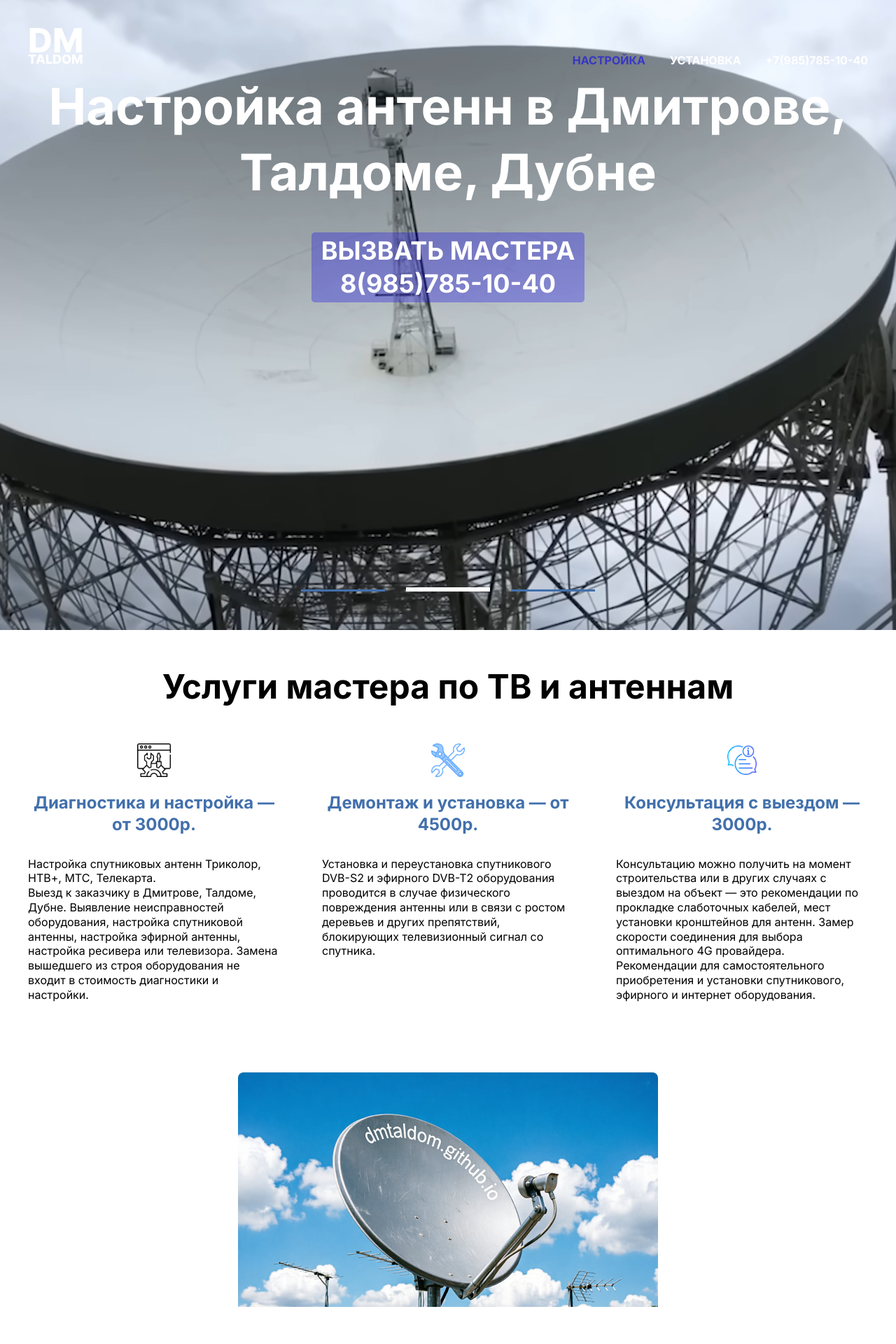
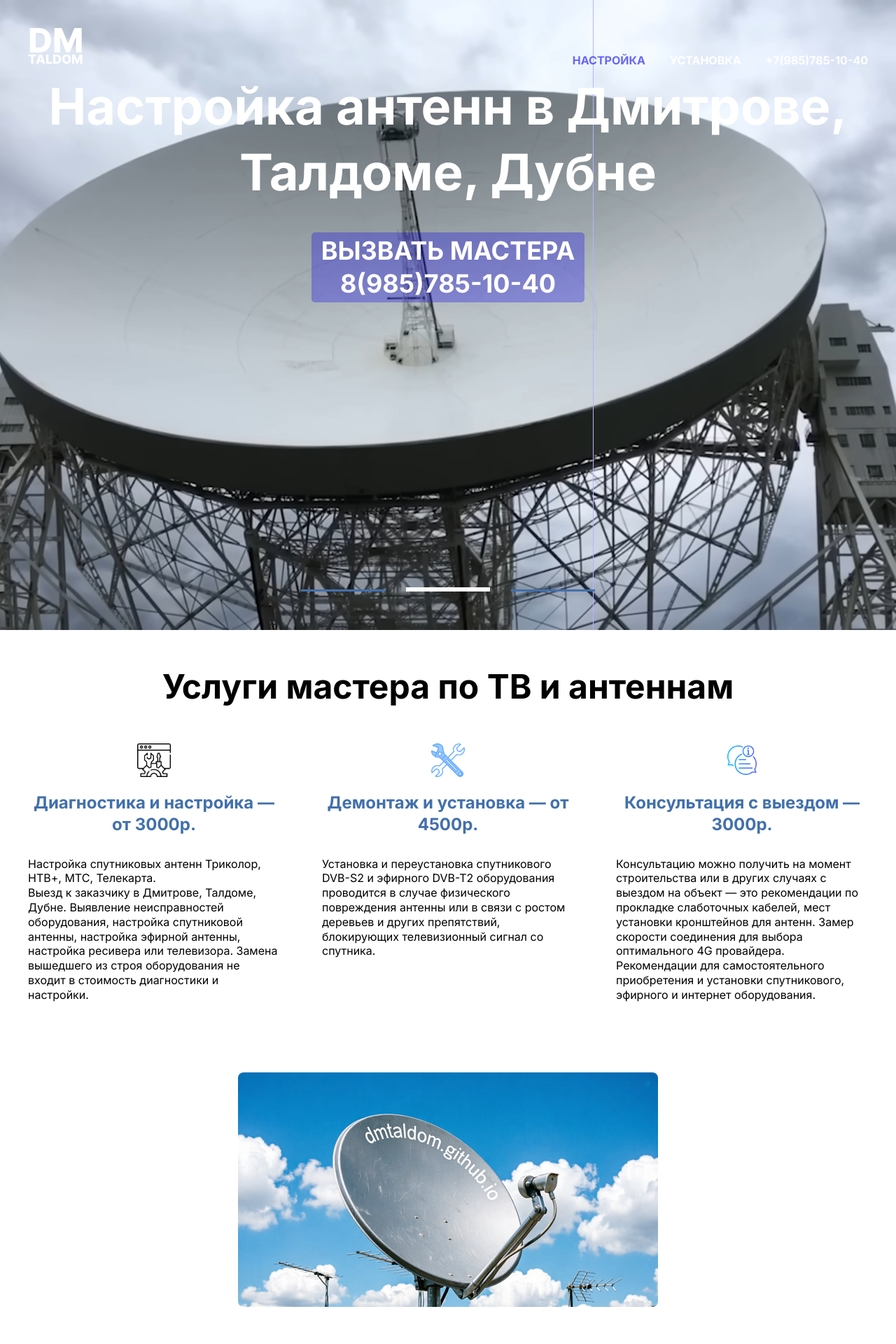
Before and after one commit to dmtaldom/dmtaldom.github.io, a Jekyll site: the page built from index.md, in a window 1280 px wide. Shown: the top 1920 px of the page at 70% size. Built offline with Jekyll 4.4.1, drawn with Linux system fonts in a browser that asks for light colours.

Commit message:
поправлен css закругления и ошибки

```diff
--- a/assets/css/style.css
+++ b/assets/css/style.css
@@ -1,6 +1,6 @@
 /* ========================================
-   ОРИГИНАЛЬНЫЕ СТИЛИ (БЕЗ ИЗМЕНЕНИЙ)
-   ORIGINAL STYLES (NO CHANGES)
+   ОРИГИНАЛЬНЫЕ СТИЛИ (С ИСПРАВЛЕНИЯМИ)
+   ORIGINAL STYLES (WITH FIXES)
    ======================================== */
 
 html{
@@ -41,6 +41,7 @@
 	max-width: 1220px;
 	margin: 0 auto;
 	padding: 0 10px;
+	/* overflow: visible; - по умолчанию, можно не добавлять */
 }
 
 body{
@@ -114,8 +115,6 @@
 }
 
 .footer__copy{
-	/* ИЗМЕНЕНО: убрал min-width чтобы работало на мобильных */
-	/* CHANGED: removed min-width to work on mobile */
 	max-width: 800px;
 	margin: 0 auto;
 	text-align: center;
@@ -161,7 +160,7 @@
 
 .swiper-slide{
 	background-repeat: no-repeat;
-	block-size: cover;
+	background-size: cover;  /* ✅ ИСПРАВЛЕНО: было block-size */
 	background-position: center;
 	height: 100vh;
 }
@@ -196,10 +195,10 @@
 }
 
 .about__item-img{
-	width: 48px;       /* Размер иконки */
-    height: 48px;
-    color: #2563eb;    /* Цвет иконки (синий, можно поменять) */
-    margin-bottom: 1rem;
+	width: 48px;
+	height: 48px;
+	color: #2563eb;
+	margin-bottom: 1rem;
 }
 
 .about__item-title{
@@ -225,10 +224,11 @@
 
 .own-hands__inner-img{
 	margin: 0 auto;
-	padding-bottom: 3.125rem;
+	margin-bottom: 3.125rem;  /* ✅ ИСПРАВЛЕНО: было padding-bottom */
 	display: block;
 	width: 100%;
 	border-radius: 0.5rem;
+	overflow: hidden;  /* ✅ ДОБАВЛЕНО: гарантирует закругление */
 }
 
 .own__hands-title{
@@ -323,7 +323,7 @@
 	flex-direction: column;
 	justify-content: space-between;
 	padding: 0;
-	border: none; /* ДОБАВЛЕНО: убрал рамку кнопки / ADDED: removed button border */
+	border: none;
 	background-color: transparent;
 	cursor: pointer;
 	display: none;
@@ -340,21 +340,16 @@
     scroll-behavior: smooth;
 }
 
-/* Компенсация фиксированной шапки (если есть) */
+/* Компенсация фиксированной шапки */
 #dvb-t2, #dvb-s2, #iptv {
-    scroll-margin-top: 50px; /* Подбери значение под высоту своей шапки */
+    scroll-margin-top: 50px;
 }
 
 /* ========================================
-   НОВЫЕ МЕДИА-ЗАПРОСЫ ДЛЯ ПЛАНШЕТОВ
-   NEW MEDIA QUERIES FOR TABLETS
-   Брейкпоинт: 768px (большинство планшетов)
-   Breakpoint: 768px (most tablets)
+   МЕДИА-ЗАПРОСЫ ДЛЯ ПЛАНШЕТОВ (768px)
    ======================================== */
 
 @media (max-width: 768px){
-	/* Уменьшаем заголовки для планшетов */
-	/* Reduce headings for tablets */
 	.section-title{
 		font-size: 36px;
 		margin-bottom: 30px;
@@ -371,15 +366,11 @@
 		padding: 8px;
 	}
 
-	/* Сетка услуг становится 2 колонки */
-	/* Services grid becomes 2 columns */
 	.about__list{
 		grid-template-columns: repeat(2, 1fr);
 		gap: 40px;
 	}
 
-	/* Уменьшаем отступы */
-	/* Reduce paddings */
 	.contacts__text{
 		padding: 0 50px;
 		font-size: 20px;
@@ -391,19 +382,16 @@
 		max-width: 100%;
 	}
 
-	/* Пагинация слайдера */
-	/* Slider pagination */
 	.swiper-pagination-bullet {
 		width: 80px;
 		margin: 0 10px !important;
 	}
 
 	.swiper-slide {
-        height: 250px;              /* Уменьшаем высоту на мобильном */
-        background-size: contain;   /* Сохраняем пропорции */
+        height: 250px;
+        background-size: contain;
     }
-	/* Футер в колонку */
-	/* Footer to column */
+
 	.footer__menu{
 		flex-direction: column;
 		gap: 30px;
@@ -411,18 +399,12 @@
 	}
 }
 
-
 /* ========================================
-   УЛУЧШЕННЫЕ МЕДИА-ЗАПРОСЫ ДЛЯ МОБИЛЬНЫХ
-   IMPROVED MEDIA QUERIES FOR MOBILE
-   Брейкпоинт: 580px (все смартфоны)
-   Breakpoint: 580px (all smartphones)
+   МЕДИА-ЗАПРОСЫ ДЛЯ МОБИЛЬНЫХ (580px)
    ======================================== */
 
 @media (max-width: 580px){
 
-	/* БУРГЕР МЕНЮ - без изменений, работает */
-	/* BURGER MENU - no changes, works */
 	.menu__btn{
 		display: flex;
 	}
@@ -444,46 +426,38 @@
 		padding-top: 200px;
 		height: 100vh;
 		transform: translateY(-100%);
-		transition: transform 0.3s ease; /* ДОБАВЛЕНО: плавная анимация меню */
+		transition: transform 0.3s ease;
 	}
 	.menu__list.menu__list--active{
 		transform: translateY(0%);
 	}
 
-	/* ЗАГОЛОВКИ - уменьшаем для мобильных */
-	/* HEADINGS - reduce for mobile */
 	.title{
-		font-size: 32px; /* было 72px! Теперь читаемо */
+		font-size: 32px;
 		padding-bottom: 20px;
 	}
 
 	.section-title{
-		font-size: 28px; /* было 48px */
+		font-size: 28px;
 		margin-bottom: 30px;
 	}
 
-	/* ВЕРХНИЙ БЛОК */
-	/* TOP BLOCK */
 	.top{
-		padding-top: 80px; /* уменьшил отступ сверху */
+		padding-top: 80px;
 		padding-bottom: 30px;
 	}
 
 	.top__link{
-		font-size: 20px; /* было 36px - слишком большой! */
-		max-width: 90%; /* адаптивная ширина вместо фиксированной */
+		font-size: 20px;
+		max-width: 90%;
 		padding: 10px 15px;
 	}
 
-	/* ХЕДЕР */
-	/* HEADER */
 	.header__inner{
 		padding-top: 20px;
 		padding-bottom: 20px;
 	}
 
-	/* СЕТКА УСЛУГ - 1 колонка */
-	/* SERVICES GRID - 1 column */
 	.about__list{
 		grid-template-columns: repeat(1, 1fr);
 		gap: 40px;
@@ -493,25 +467,23 @@
 		padding: 30px 0;
 	}
 
-	/* БЛОК "СВОИМИ РУКАМИ" */
-	/* "OWN HANDS" BLOCK */
 	.own-hands{
 		padding-top: 30px;
 		padding-bottom: 50px;
 	}
 
 	.own__hands-item{
-		width: 100%; /* было 200px - теперь на всю ширину! */
-		max-width: 350px; /* но не слишком широко */
-		padding: 19px 0 19px 120px; /* уменьшил левый отступ */
+		width: 100%;
+		max-width: 350px;
+		padding: 19px 0 19px 120px;
 		margin-left: auto;
-		margin-right: auto; /* центрируем */
+		margin-right: auto;
 	}
 
 	.own__hands-item::before{
-		width: 80px; /* было 100px - уменьшил круг с номером */
+		width: 80px;
 		height: 80px;
-		font-size: 36px; /* было 48px */
+		font-size: 36px;
 	}
 
 	.own__hands-list{
@@ -523,29 +495,25 @@
 		padding-top: 30px;
 	}
 
-	/* КОНТАКТЫ */
-	/* CONTACTS */
 	.contacts{
 		padding: 50px 0 80px;
 	}
 
 	.contacts__text{
-		padding: 0 20px; /* было 100px - не влезало! */
+		padding: 0 20px;
 		font-size: 18px;
 		margin-bottom: 30px;
 	}
 
 	.contacts__call,
 	.contacts__chat{
-		font-size: 22px; /* было 36px - огромный! */
+		font-size: 22px;
 		max-width: 90%;
 		padding: 10px 15px;
 		margin: 10px auto;
-		display: block; /* чтобы центрировались */
+		display: block;
 	}
 
-	/* ФУТЕР */
-	/* FOOTER */
 	.footer{
 		padding: 30px 0;
 	}
@@ -562,15 +530,13 @@
 	}
 
 	.footer__copy{
-		max-width: 100%; /* было min-width: 800px - не влезало! */
+		max-width: 100%;
 		padding: 0 20px;
 		font-size: 14px;
 	}
 
-	/* СЛАЙДЕР */
-	/* SLIDER */
 	.swiper-pagination-bullet {
-		width: 50px; /* уменьшил для мобильных */
+		width: 50px;
 		margin: 0 5px !important;
 	}
 
@@ -578,19 +544,13 @@
 		bottom: 30px;
 	}
 
-	/* КОНТЕЙНЕР */
-	/* CONTAINER */
 	.container{
-		padding: 0 15px; /* увеличил боковые отступы для читаемости */
+		padding: 0 15px;
 	}
 }
 
-
 /* ========================================
-   ДОПОЛНИТЕЛЬНЫЙ БРЕЙКПОИНТ ДЛЯ ОЧЕНЬ МАЛЕНЬКИХ ЭКРАНОВ
-   ADDITIONAL BREAKPOINT FOR VERY SMALL SCREENS
-   Брейкпоинт: 360px (маленькие смартфоны)
-   Breakpoint: 360px (small smartphones)
+   МЕДИА-ЗАПРОСЫ ДЛЯ МАЛЕНЬКИХ ЭКРАНОВ (360px)
    ======================================== */
 
 @media (max-width: 360px){
@@ -618,43 +578,3 @@
 		font-size: 28px;
 	}
 }
-
-
-/* ========================================
-   СПИСОК ВСЕХ ИЗМЕНЕНИЙ / LIST OF ALL CHANGES:
-   ========================================
-
-   ✅ 1. РАСШИРИЛ медиа-запросы:
-      - Добавил @media (max-width: 768px) для планшетов
-      - Улучшил @media (max-width: 580px) для телефонов
-      - Добавил @media (max-width: 360px) для маленьких экранов
-
-   ✅ 2. УМЕНЬШИЛ огромные шрифты:
-      - .title: 72px → 32px (на мобильных)
-      - .top__link: 36px → 20px
-      - .contacts__call: 36px → 22px
-      - .section-title: 48px → 28px
-
-   ✅ 3. ИСПРАВИЛ фиксированные ширины:
-      - .footer__copy: min-width: 800px → max-width: 100%
-      - .own__hands-item: width: 200px → width: 100%, max-width: 350px
-      - .top__link: max-width: 390px → max-width: 90%
-
-   ✅ 4. УМЕНЬШИЛ огромные отступы:
-      - .contacts__text: padding: 0 100px → padding: 0 20px
-      - .container: padding: 0 10px → padding: 0 15px (для читаемости)
-
-   ✅ 5. АДАПТИРОВАЛ элементы:
-      - Кружки с номерами: 100px → 80px → 70px
-      - Пагинация слайдера: 120px → 80px → 50px
-      - Футер меню: в колонку на мобильных
-
-   ✅ 6. ДОБАВИЛ плавность:
-      - transition для menu__list
-      - border: none для menu__btn
-
-   ✅ 7. ЦЕНТРИРОВАНИЕ:
-      - .own__hands-item: margin-left: auto + margin-right: auto
-      - .contacts__call/.contacts__chat: display: block для центрирования
-
-   ======================================== */
```
